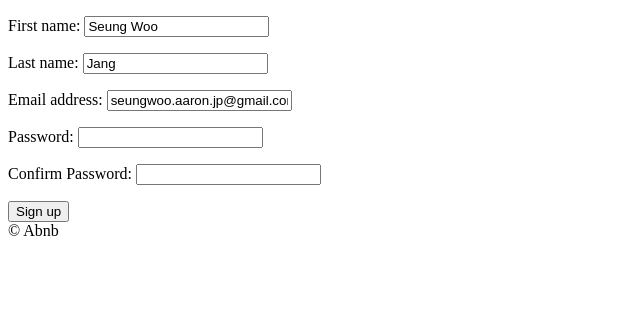
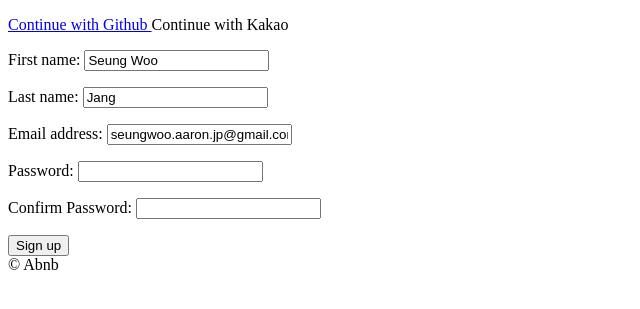
Before and after one commit to seungwooj/airbnb-clone, a Django app: page /users/signup in a window 1280 px wide. Shown: the part 78-387 px from the top of the page, without its empty margins (0-640 px from the left). Run offline with Django 3.2, Linux system fonts and the light colour scheme.

Commit message:
Login with Github

```diff
--- /dev/null
+++ b/templates/partials/social_login.html
@@ -0,0 +1,6 @@
+<a href="{% url 'users:github-login' %}">
+    Continue with Github
+</a>
+<a>
+    Continue with Kakao
+</a>
--- a/templates/users/login.html
+++ b/templates/users/login.html
@@ -8,6 +8,7 @@
 {% endblock search-bar %}
 
 {% block content %}
+    {% include 'partials/social_login.html' %}
 
     <form method="POST" action="{% url 'users:login' %}">
         {% csrf_token %}
--- a/templates/users/signup.html
+++ b/templates/users/signup.html
@@ -8,6 +8,8 @@
 {% endblock search-bar %}
 
 {% block content %}
+
+    {% include 'partials/social_login.html' %}
     <form method="POST" action="{% url "users:signup" %}">
         {% csrf_token %}
         {{form.as_p}}
--- a/users/admin.py
+++ b/users/admin.py
@@ -29,6 +29,7 @@ class CustomUserAdmin(UserAdmin):
                     "language",
                     "currency",
                     "superhost",
+                    "login_method",
                 ),
             },
         ),
@@ -49,6 +50,7 @@ class CustomUserAdmin(UserAdmin):
         "is_superuser",
         "email_verified",
         "email_secret",
+        "login_method",
     )
 
     # admin.site.register(models.User, CustomUserAdmin)
--- a/users/models.py
+++ b/users/models.py
@@ -40,6 +40,16 @@ class User(AbstractUser):
         (CURRENCY_KRW, "KRW"),
     )
 
+    LOGIN_EMAIL = "email"
+    LOGIN_GITHUB = "github"
+    LOGIN_KAKAO = "kakao"
+
+    LOGIN_CHOICES = (
+        (LOGIN_EMAIL, "Email"),
+        (LOGIN_GITHUB, "Github"),
+        (LOGIN_KAKAO, "KakaoTalk"),
+    )
+
     """ Custom User Model"""
     avatar = models.ImageField(upload_to="avatars", blank=True)
     gender = models.CharField(choices=GENDER_CHOICES, max_length=10, blank=True)
@@ -54,6 +64,9 @@ class User(AbstractUser):
     superhost = models.BooleanField(default=False)
     email_verified = models.BooleanField(default=False)
     email_secret = models.CharField(max_length=20, default="", blank=True)
+    login_method = models.CharField(
+        max_length=50, choices=LOGIN_CHOICES, default=LOGIN_EMAIL
+    )
 
     def verify_email(self):
         # create email secret and send email
--- a/users/urls.py
+++ b/users/urls.py
@@ -5,6 +5,8 @@ app_name = "users"
 
 urlpatterns = [
     path("login", views.LoginView.as_view(), name="login"),
+    path("login/github", views.github_login, name="github-login"),
+    path("login/github/callback", views.github_callback, name="github-callback"),
     path("logout", views.log_out, name="logout"),
     path("signup", views.SignUpView.as_view(), name="signup"),
     path("verify/<str:key>", views.complete_verification, name="complete-verification"),
--- a/users/views.py
+++ b/users/views.py
@@ -1,3 +1,5 @@
+import os
+import requests
 from django.views.generic import FormView
 from django.urls import reverse_lazy
 from django.shortcuts import redirect, reverse
@@ -58,3 +60,74 @@ def complete_verification(request, key):
         # to do: add error message
         pass
     return redirect(reverse("core:home"))
+
+
+def github_login(request):
+    client_id = os.environ.get("GH_ID")
+    redirect_uri = "http://127.0.0.1:8000/users/login/github/callback"
+    return redirect(
+        f"https://github.com/login/oauth/authorize?client_id={client_id}&redirect_uri={redirect_uri}&scope=read:user"
+    )
+
+
+class GithubException(Exception):
+    pass
+
+
+def github_callback(request):
+    try:
+        client_id = os.environ.get("GH_ID")
+        client_sercret = os.environ.get("GH_SECRET")
+        code = request.GET.get("code", None)
+        if code is not None:
+            token_request = requests.post(
+                f"https://github.com/login/oauth/access_token?client_id={client_id}&client_secret={client_sercret}&code={code}",
+                headers={"Accept": "application/json"},
+            )
+            token_json = token_request.json()
+            error = token_json.get("error", None)
+            if error is not None:
+                raise GithubException()
+            else:
+                access_token = token_json.get("access_token")
+                profile_request = requests.get(
+                    "https://api.github.com/user",
+                    headers={
+                        "Authorization": f"token {access_token}",
+                        "Accept": "application/json",
+                    },
+                )
+                profile_json = profile_request.json()
+                username = profile_json.get("login", None)
+                if username is not None:
+                    email = profile_json.get("email")
+                    name = profile_json.get("name")
+                    bio = profile_json.get("bio")
+                    name = username if name is None else name
+                    bio = "" if bio is None else bio
+                    if bio is None:
+                        bio = ""
+                    try:
+                        user = models.User.objects.get(email=email)
+                        if user.login_method != models.User.LOGIN_GITHUB:
+                            raise GithubException()
+                            # return redirect(reverse("users:login"))
+                    except models.User.DoesNotExist:
+                        user = models.User.objects.create(
+                            username=email,
+                            first_name=name,
+                            bio=bio,
+                            email=email,
+                            login_method=models.User.LOGIN_GITHUB,
+                        )
+                        user.set_unusable_password()
+                        user.save()
+                    login(request, user)
+                    return redirect(reverse("core:home"))
+                else:
+                    raise GithubException()
+        else:
+            raise GithubException()
+    except GithubException:
+        # send error message
+        return redirect(reverse("users:login"))
```
Also changed, not shown: users/migrations/0006_user_login_methond.py (added), users/migrations/0007_auto_20210723_1426.py (added), 2 other files.
